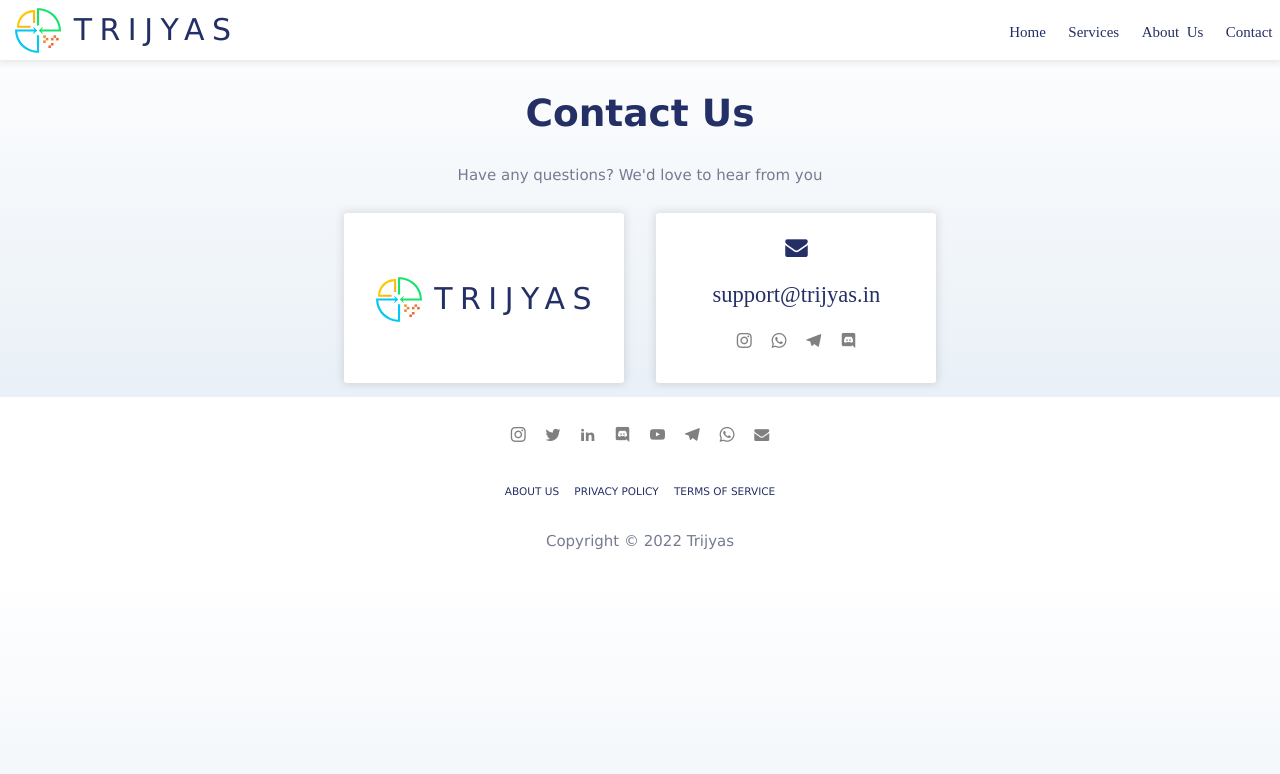
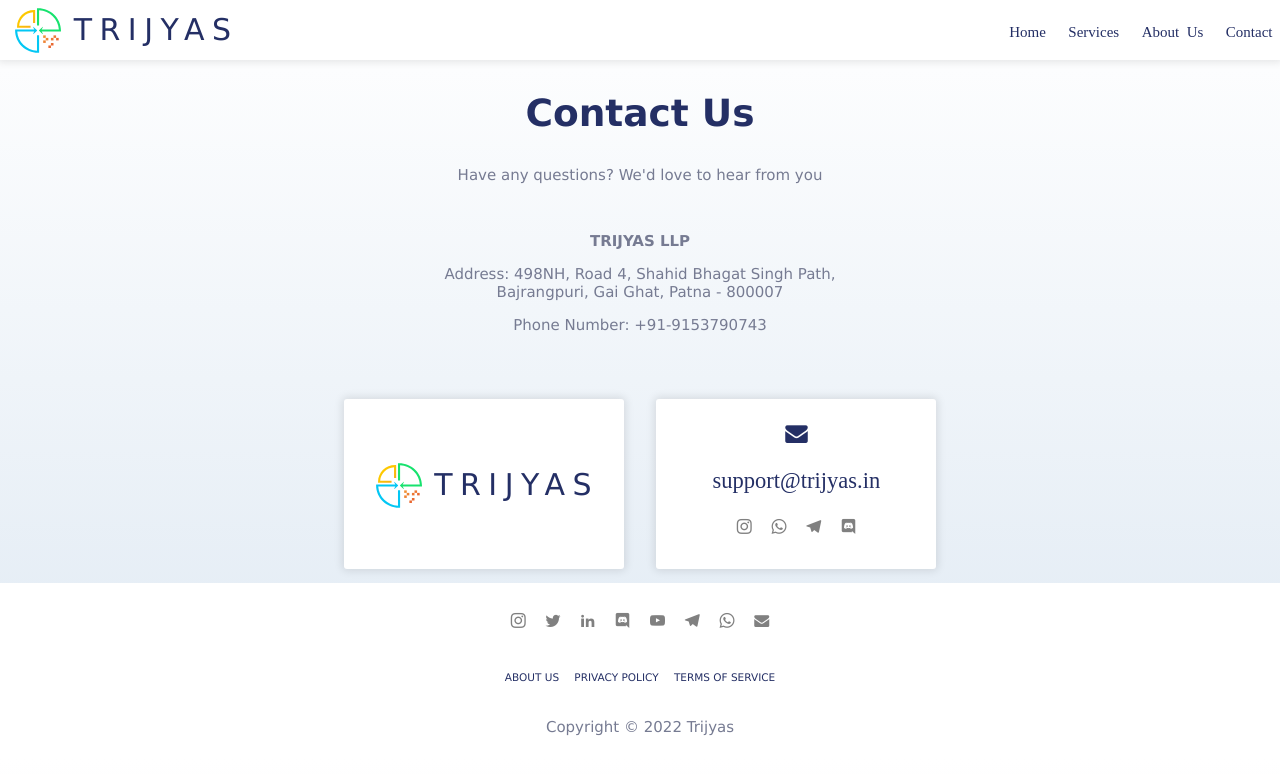
Before and after one commit to trijyas/trijyas.github.io, a plain HTML site: page contact/index.html in a window 1280 px wide. Drawn offline with Linux system fonts and the light colour scheme; files that its build step writes are made by us from their sources; files whose address does not match are found by name.

Commit message:
Update index.html

```diff
--- a/contact/index.html
+++ b/contact/index.html
@@ -53,7 +53,11 @@
 
             <h2>Contact Us</h2>
             <p>Have any questions? We'd love to hear from you</p>
-
+            <br/>
+            <p><b>TRIJYAS LLP</b></p>
+            <p>Address: 498NH, Road 4, Shahid Bhagat Singh Path,<br>Bajrangpuri, Gai Ghat, Patna - 800007</p>
+            <p>Phone Number: +91-9153790743</p>
+            <br><br>
             <div style="text-align: center;">
                 <div class="contactCard">
                     <div class="logo">
@@ -71,6 +75,8 @@
                     </div>
                 </div>
             </div>
+
+
 
 
             <!--<h2>Contact Us</h2>
```
